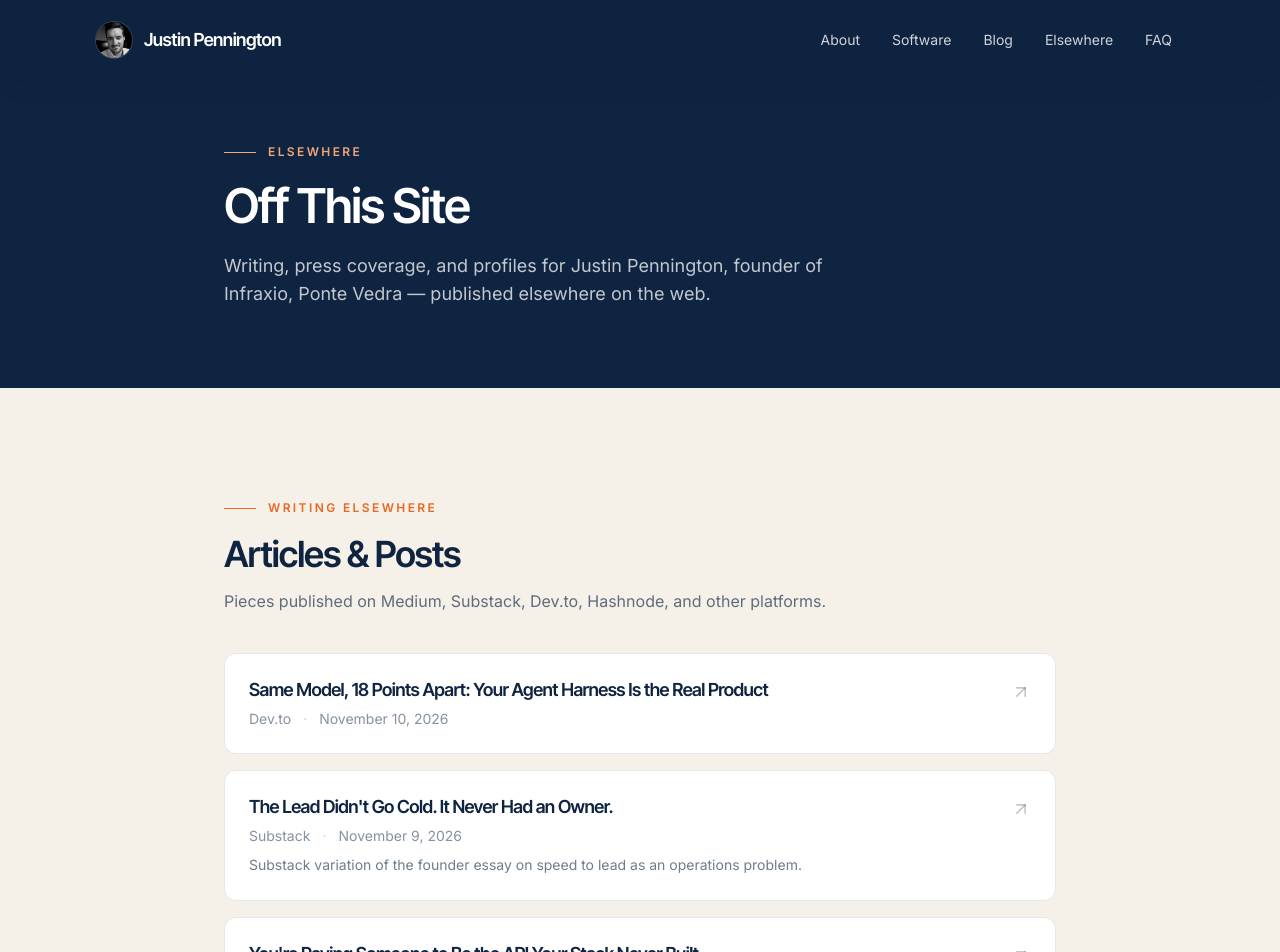
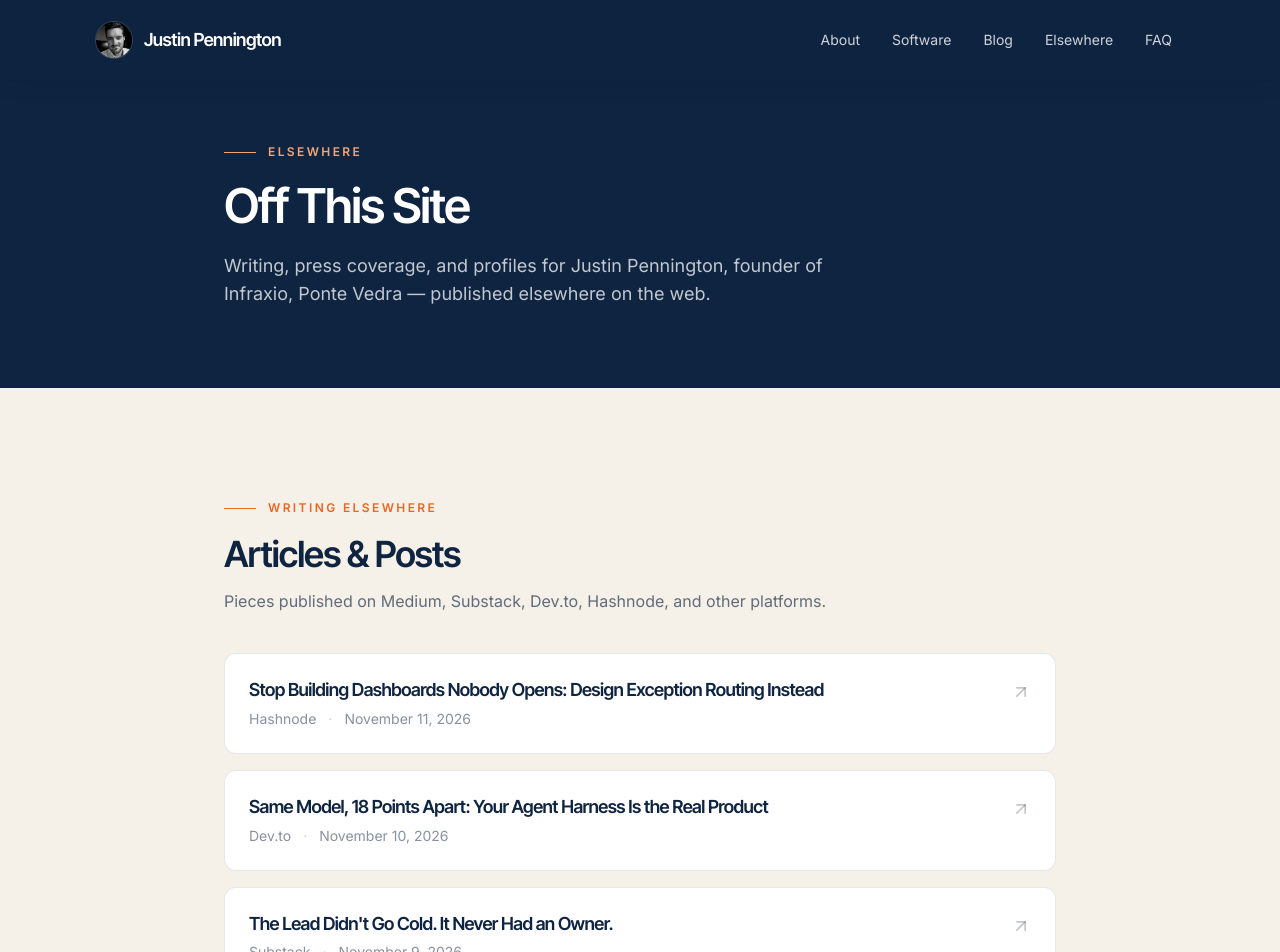
Before and after one commit to justinpennington/penningtonj.com, a Next.js app: page /elsewhere in a window 1280 px wide. Shown: the top 952 px of the page. Built offline with nearby package versions, Linux system fonts and the light colour scheme.

Commit message:
Elsewhere: add Hashnode post on exception routing (2026-11-11)
Adds the November 11 Hashnode essay to the top of writingElsewhere so it appears first on /elsewhere.

```diff
--- a/content/elsewhere-links.ts
+++ b/content/elsewhere-links.ts
@@ -14,6 +14,12 @@ export type ElsewhereLink = {
 };
 
 export const writingElsewhere: ElsewhereLink[] = [
+  {
+    title: "Stop Building Dashboards Nobody Opens: Design Exception Routing Instead",
+    url: "https://justinpennington.hashnode.dev/stop-building-dashboards-nobody-opens-design-exception-routing-instead",
+    outlet: "Hashnode",
+    date: "2026-11-11",
+  },
   {
     title: "Same Model, 18 Points Apart: Your Agent Harness Is the Real Product",
     url: "https://dev.to/justinpennington/same-model-18-points-apart-your-agent-harness-is-the-real-product-2eia",
```
